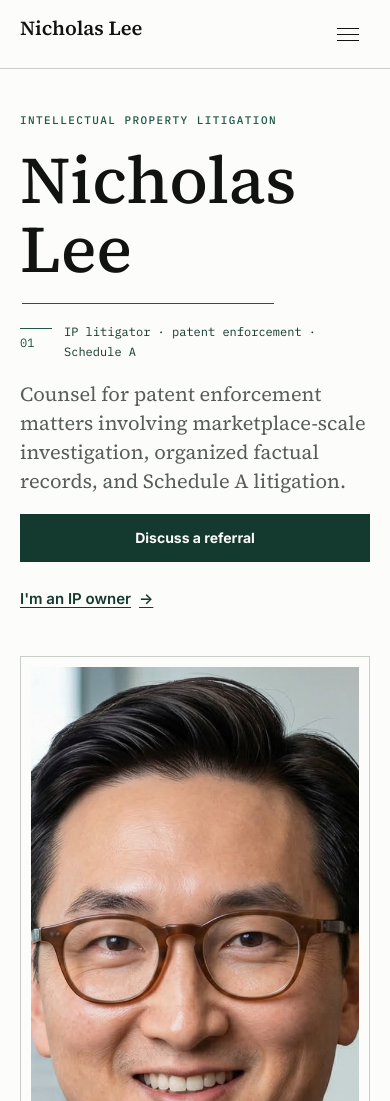
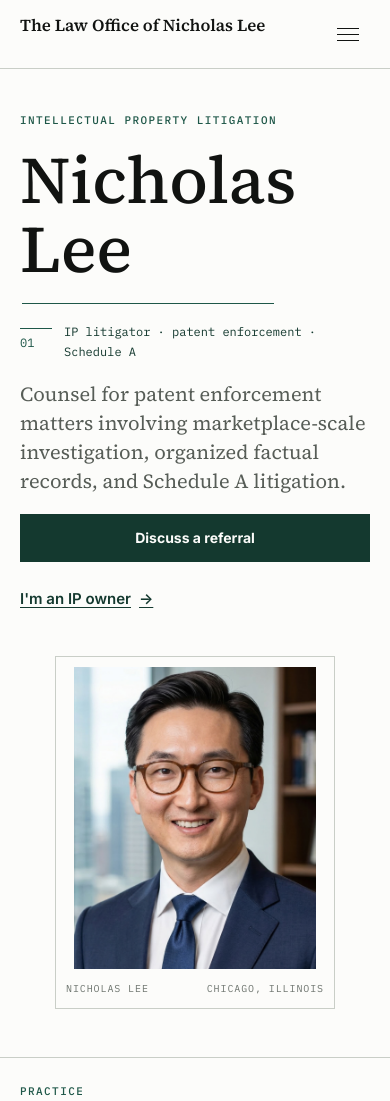
Before and after one commit to Kozu-Labs/nick-site, a plain HTML site: page public/index.html in a window 390 px wide. Shown: the top 1101 px of the page. Drawn offline with Linux system fonts and the light colour scheme.

Commit message:
Polish law office brand and portrait

```diff
--- a/public/assets/site.css
+++ b/public/assets/site.css
@@ -123,8 +123,9 @@ a {
 
 .brand-name {
   font-family: var(--display);
-  font-size: 22px;
+  font-size: 20px;
   font-weight: 560;
+  white-space: nowrap;
 }
 
 .brand-role {
@@ -361,9 +362,10 @@ p {
 
 .hero-grid {
   display: grid;
-  grid-template-columns: minmax(0, 7fr) minmax(320px, 4fr);
+  grid-template-columns: minmax(0, 1fr) minmax(260px, 330px);
   gap: clamp(48px, 7vw, 104px);
   align-items: center;
+  justify-content: space-between;
 }
 
 .hero-copy {
@@ -407,6 +409,9 @@ p {
 }
 
 .portrait-figure {
+  width: 100%;
+  max-width: 330px;
+  justify-self: end;
   margin: 0;
   padding: 16px;
   border: 1px solid var(--line);
@@ -414,10 +419,9 @@ p {
 }
 
 .portrait-figure img {
-  width: 100%;
-  aspect-ratio: 4 / 5;
-  object-fit: cover;
-  object-position: center 18%;
+  width: calc(100% - 24px);
+  height: auto;
+  margin: 0 auto;
   filter: none;
 }
 
@@ -1132,7 +1136,8 @@ p {
 
   .portrait-figure {
     order: 2;
-    max-width: 460px;
+    max-width: 320px;
+    justify-self: center;
   }
 
   .page-hero .page-index {
@@ -1179,7 +1184,7 @@ p {
   }
 
   .brand-name {
-    font-size: 20px;
+    font-size: clamp(15px, 4.3vw, 18px);
   }
 
   .hero {
@@ -1209,7 +1214,12 @@ p {
   }
 
   .portrait-figure {
+    width: min(78vw, 280px);
     padding: 10px;
+  }
+
+  .portrait-figure img {
+    width: calc(100% - 16px);
   }
 
   .credential-grid {
--- a/public/index.html
+++ b/public/index.html
@@ -46,7 +46,7 @@
   <header class="site-header">
     <div class="nav-shell">
       <a class="brand" href="/" aria-label="Nicholas Lee home">
-        <span class="brand-name">Nicholas Lee</span>
+        <span class="brand-name">The Law Office of Nicholas Lee</span>
         <span class="brand-role">IP Litigator</span>
       </a>
       <button class="menu-button" type="button" aria-label="Open navigation" aria-expanded="false" aria-controls="site-nav" data-menu-button><span></span></button>
```
Also changed, not shown: public/404.html (+1 -1 lines), public/about/index.html (+1 -1 lines), public/contact/index.html (+1 -1 lines), public/copycatch/index.html (+1 -1 lines), public/for-attorneys/index.html (+1 -1 lines), public/schedule-a-litigation/index.html (+1 -1 lines).
